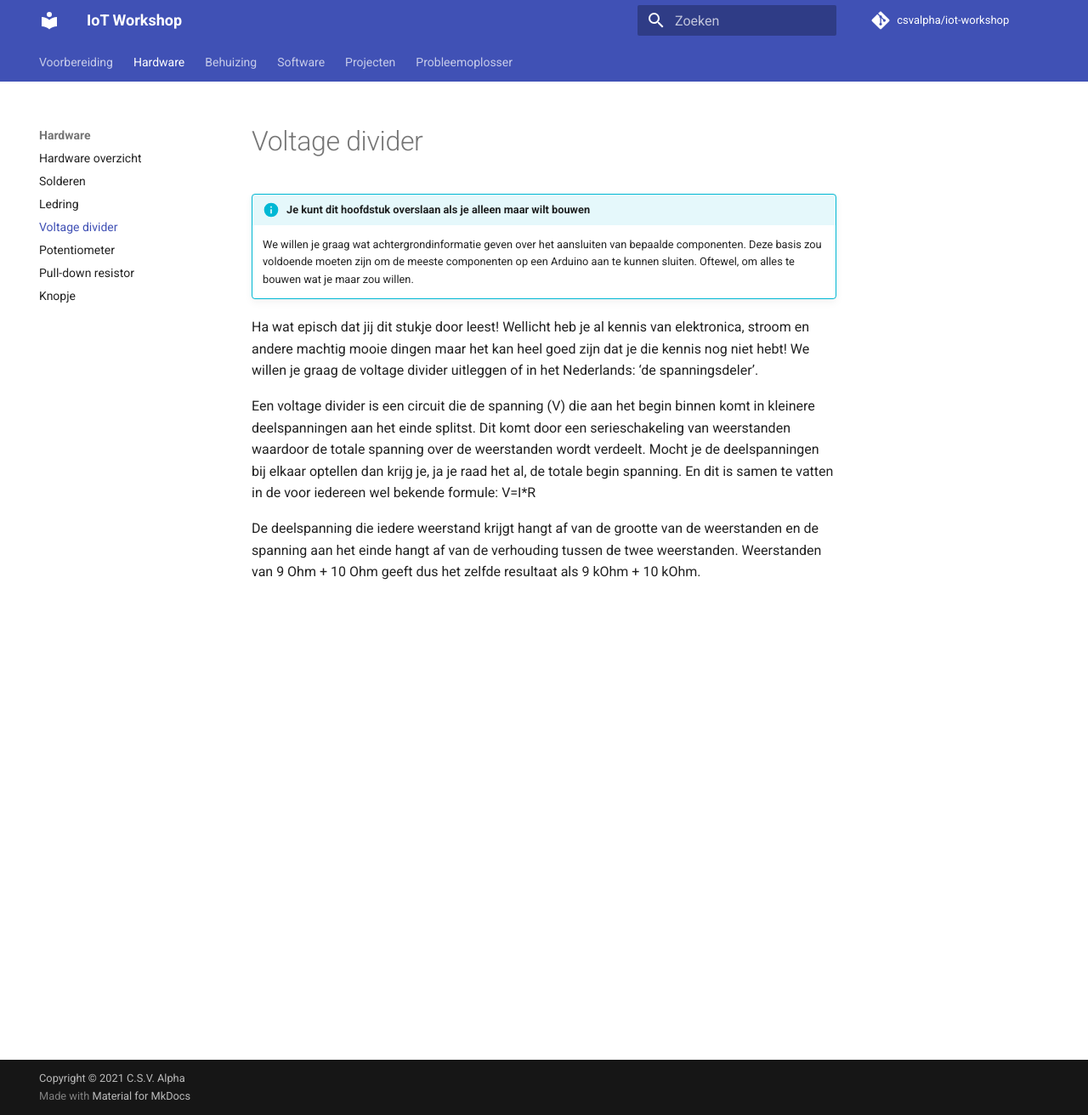
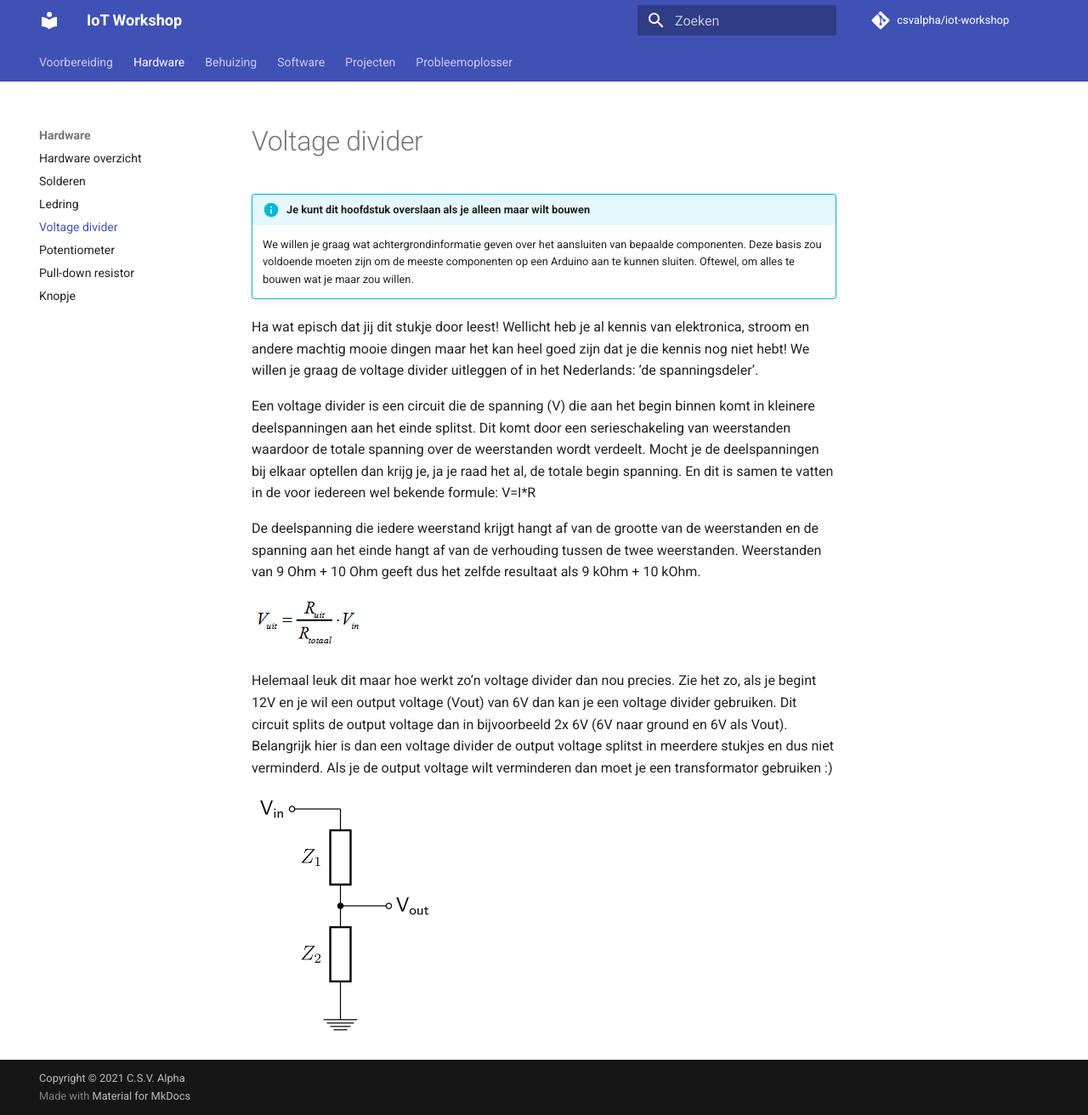
Before and after one commit to csvalpha/iot-workshop, an MkDocs documentation site: the page built from docs/hardware/voltage-divider.md, in a window 1280 px wide and 1312 px high. Shown: the whole window at 85% size. Built offline with MkDocs 1.6.1 and Material for MkDocs 9.7.7, drawn with Linux system fonts in a browser that asks for light colours; comment, search, counter and statistics services are not loaded.

Commit message:
Update voltage-divider.md

```diff
--- a/docs/hardware/voltage-divider.md
+++ b/docs/hardware/voltage-divider.md
@@ -7,3 +7,9 @@ Ha wat episch dat jij dit stukje door leest! Wellicht heb je al kennis van elekt
 Een voltage divider is een circuit die de spanning (V) die aan het begin binnen komt in kleinere deelspanningen aan het einde splitst. Dit komt door een serieschakeling van weerstanden waardoor de totale spanning over de weerstanden wordt verdeelt. Mocht je de deelspanningen bij elkaar optellen dan krijg je, ja je raad het al, de totale begin spanning. En dit is samen te vatten in de voor iedereen wel bekende formule: V=I*R
 
 De deelspanning die iedere weerstand krijgt hangt af van de grootte van de weerstanden en de spanning aan het einde hangt af van de verhouding tussen de twee weerstanden. Weerstanden van 9 Ohm + 10 Ohm geeft dus het zelfde resultaat als 9 kOhm + 10 kOhm.
+
+![Forule Voltage Divider](../assets/images/Formula_Divider.png)
+
+Helemaal leuk dit maar hoe werkt zo’n voltage divider dan nou precies. Zie het zo, als je begint 12V en je wil een output voltage (Vout) van 6V dan kan je een voltage divider gebruiken. Dit circuit splits de output voltage dan in bijvoorbeeld 2x 6V (6V naar ground en 6V als Vout). Belangrijk hier is dan een voltage divider de output voltage splitst in meerdere stukjes en dus niet verminderd. Als je de output voltage wilt verminderen dan moet je een transformator gebruiken :)
+
+![Circuit Voltage Divider](../assets/images/Vol_Divider.png)
```
